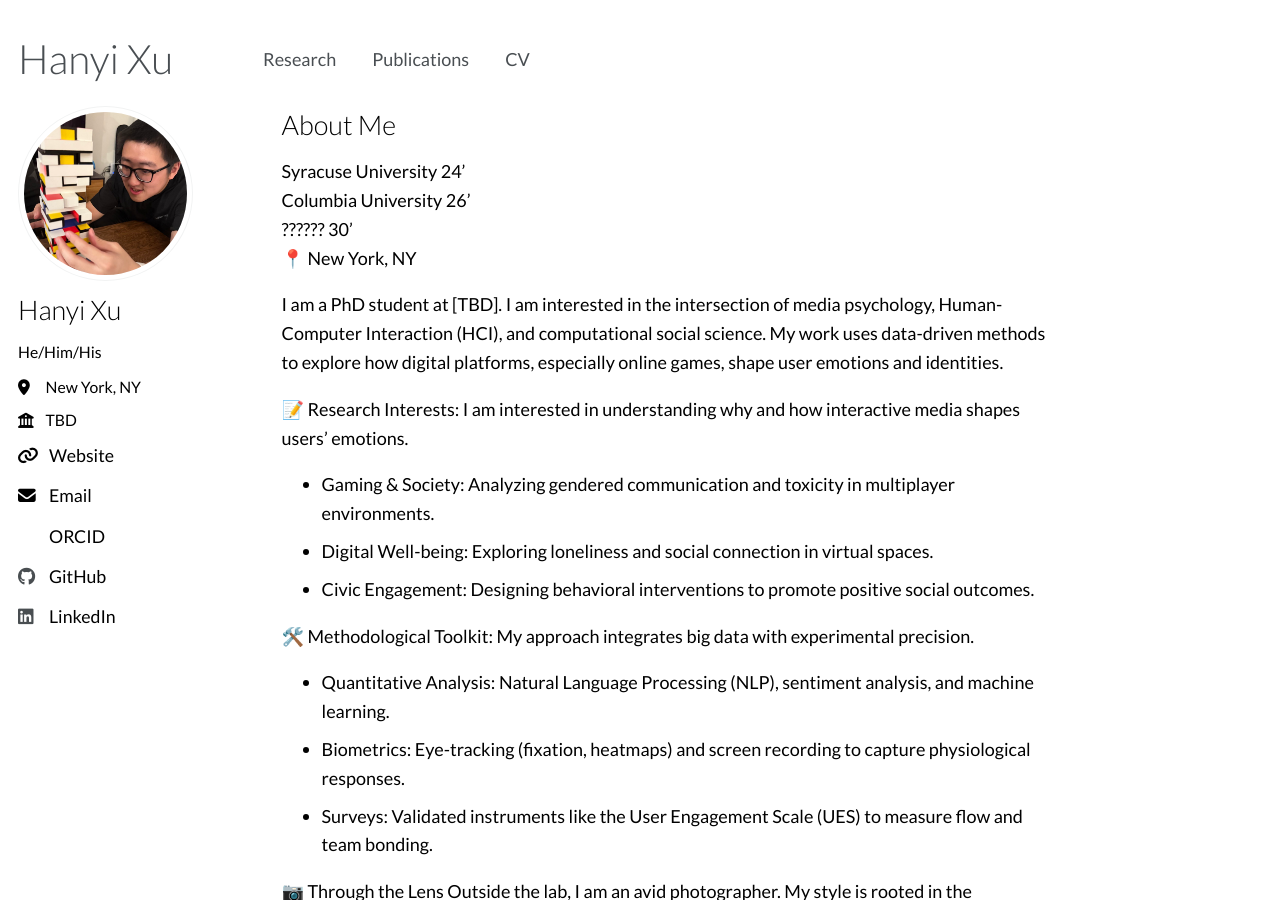
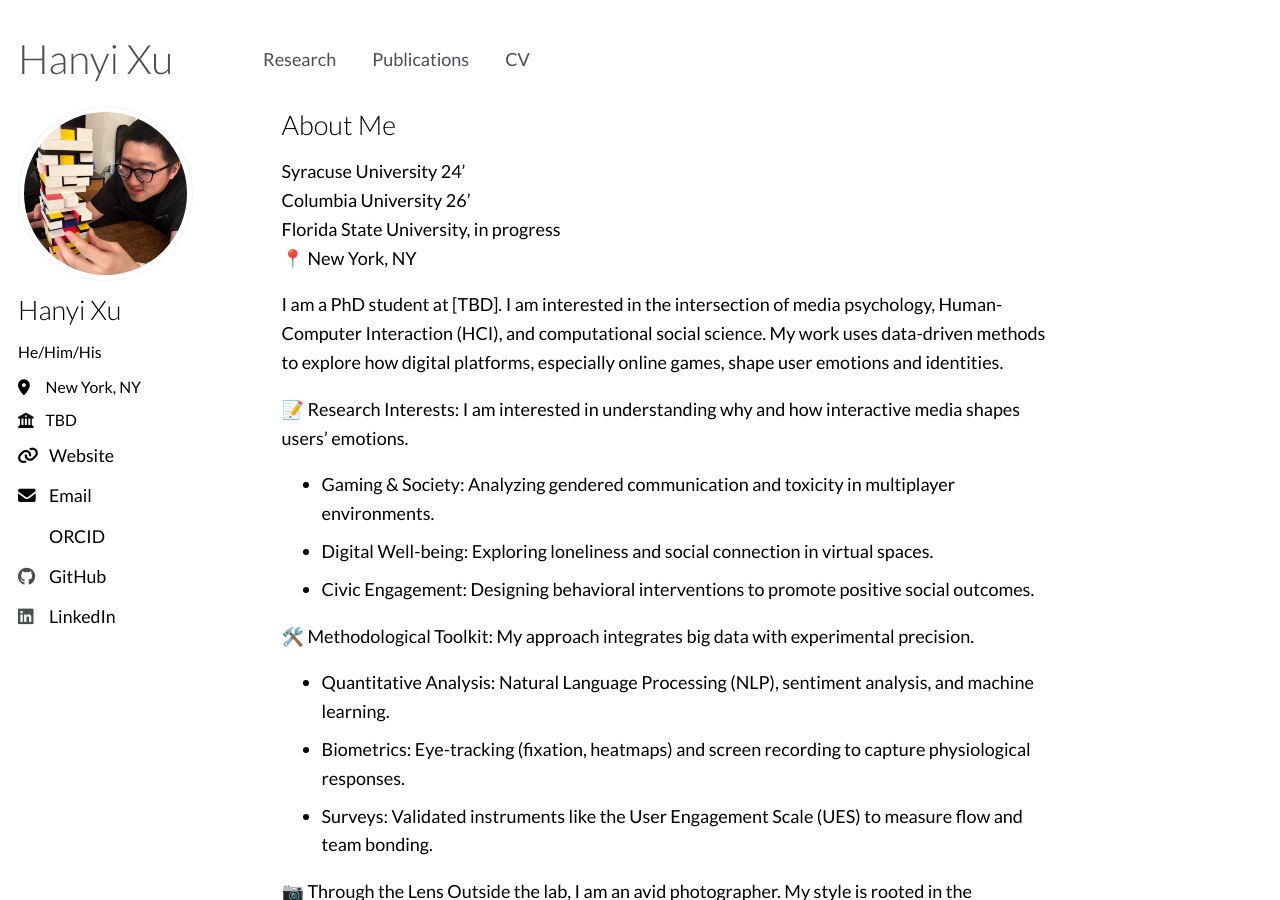
Before and after one commit to hanyixu/hanyixu.github.io, a Jekyll site: the page built from _pages/about.md, in a window 1280 px wide and 900 px high. Built offline with Jekyll 4.4.1, drawn with Linux system fonts in a browser that asks for light colours; nearby versions of some CDN libraries; some web fonts are replaced; library files that are not in the unit come from our copies.

Commit message:
Update about.md

```diff
--- a/_pages/about.md
+++ b/_pages/about.md
@@ -10,7 +10,7 @@
 
 Syracuse University 24' <br>
 Columbia University 26' <br>
-?????? 30' <br>
+Florida State University, in progress <br>
 📍 New York, NY <br>
 
 I am a PhD student at [TBD]. I am interested in the intersection of media psychology, Human-Computer Interaction (HCI), and computational social science. My work uses data-driven methods to explore how digital platforms, especially online games, shape user emotions and identities.
```
